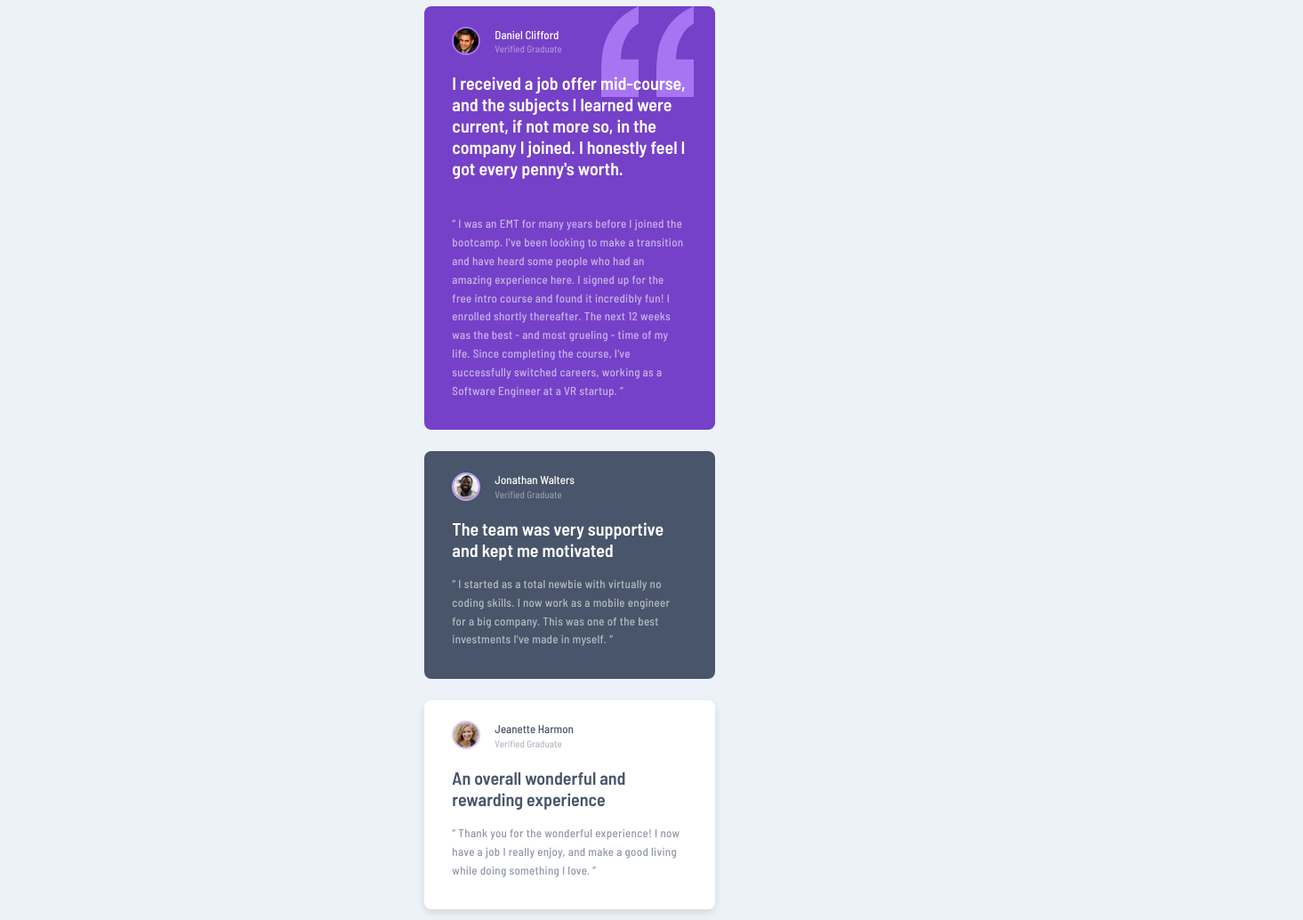
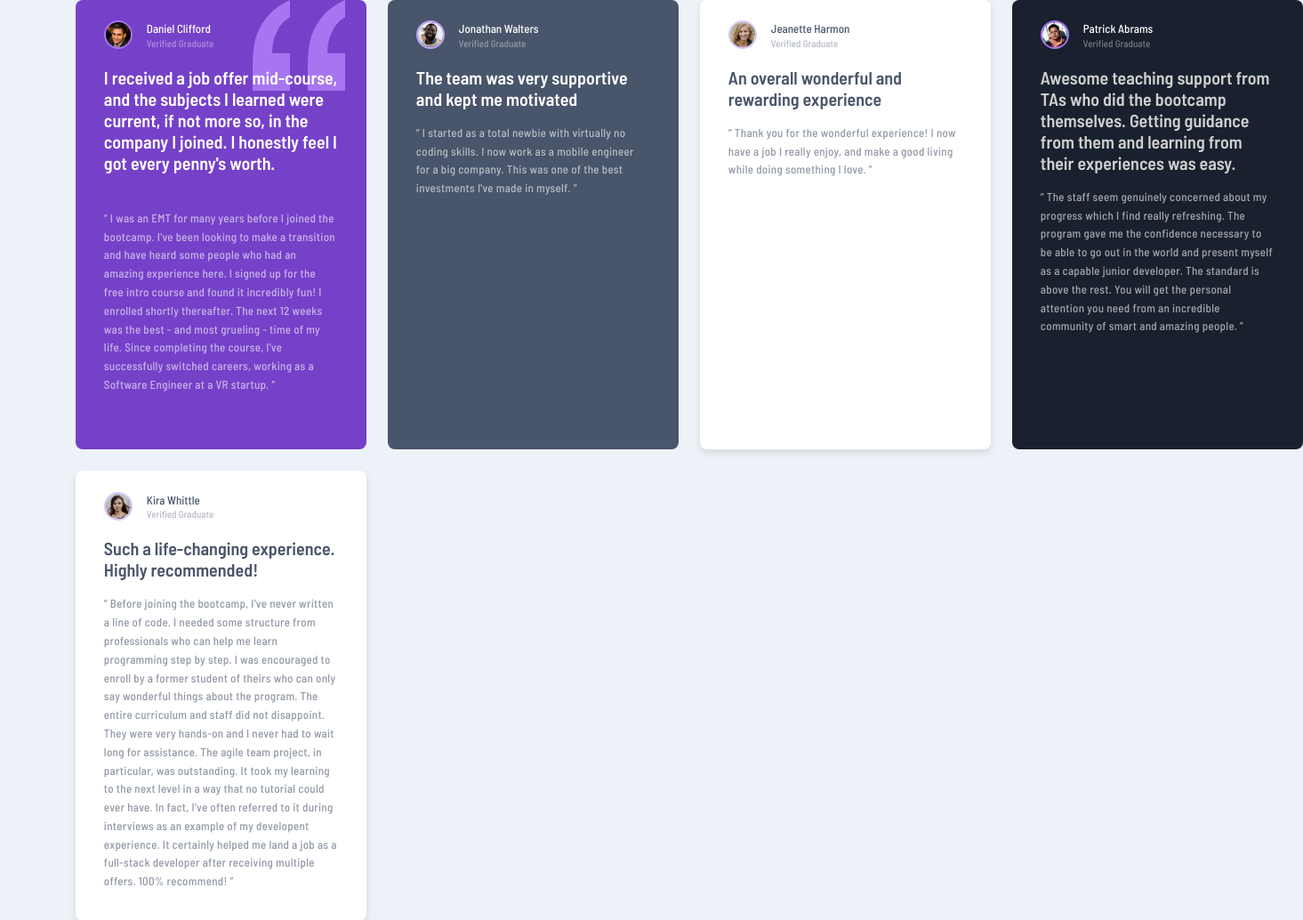
Before and after one commit to ePaulo/testimonials-grid-section, a plain HTML site: page index.html in a window 1280 px wide. Shown: the top 1034 px of the page at 89% size, 1465 px wide, since content can reach past the window. Drawn offline with Linux system fonts and the light colour scheme.

Commit message:
Completed styling fo desktop version.

```diff
--- a/styles.css
+++ b/styles.css
@@ -26,15 +26,22 @@
 }
 
 body {
+  min-width: 100vw;
+  min-height: 100vh;
+
   background-color: var(--color-neutral--grayish-blue);
   font-family: 'Barlow Semi Condensed', sans-serif;
   font-weight: 500;
   font-size: 1.3rem;
+
+  display: flex;
+  flex-direction: column;
+  justify-content: center;
+  align-items: center;
 }
 
 main.container {
   width: 327px;
-  margin: 0.5em auto;
 
   display: flex;
   flex-direction: column;
@@ -201,10 +208,20 @@ main.container {
 
 footer.attribution {
   margin: 1.5em auto;
-  font-size: 1rem;
+  font-size: 1.2rem;
   text-align: center;
 
   a {
     color: hsl(228, 45%, 44%);
   }
 }
+
+@media (min-width: 1110px) {
+  main.container {
+    width: 1110px;
+    display: grid;
+    /* set up 2 rows and 4 columns */
+    grid-template-rows: 1fr 1fr;
+    grid-template-columns: 1fr 1fr 1fr 1fr;
+  }
+}
```
